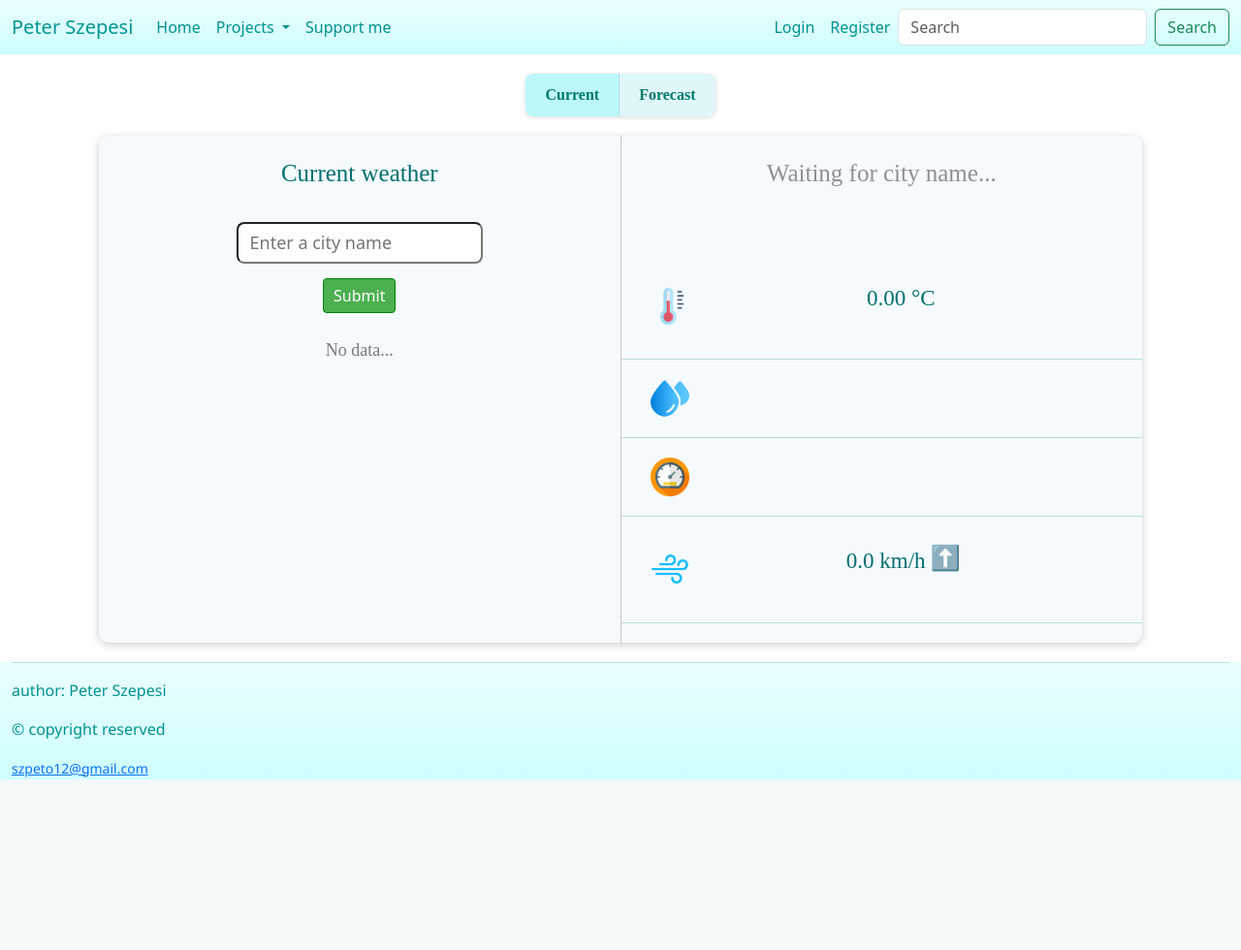
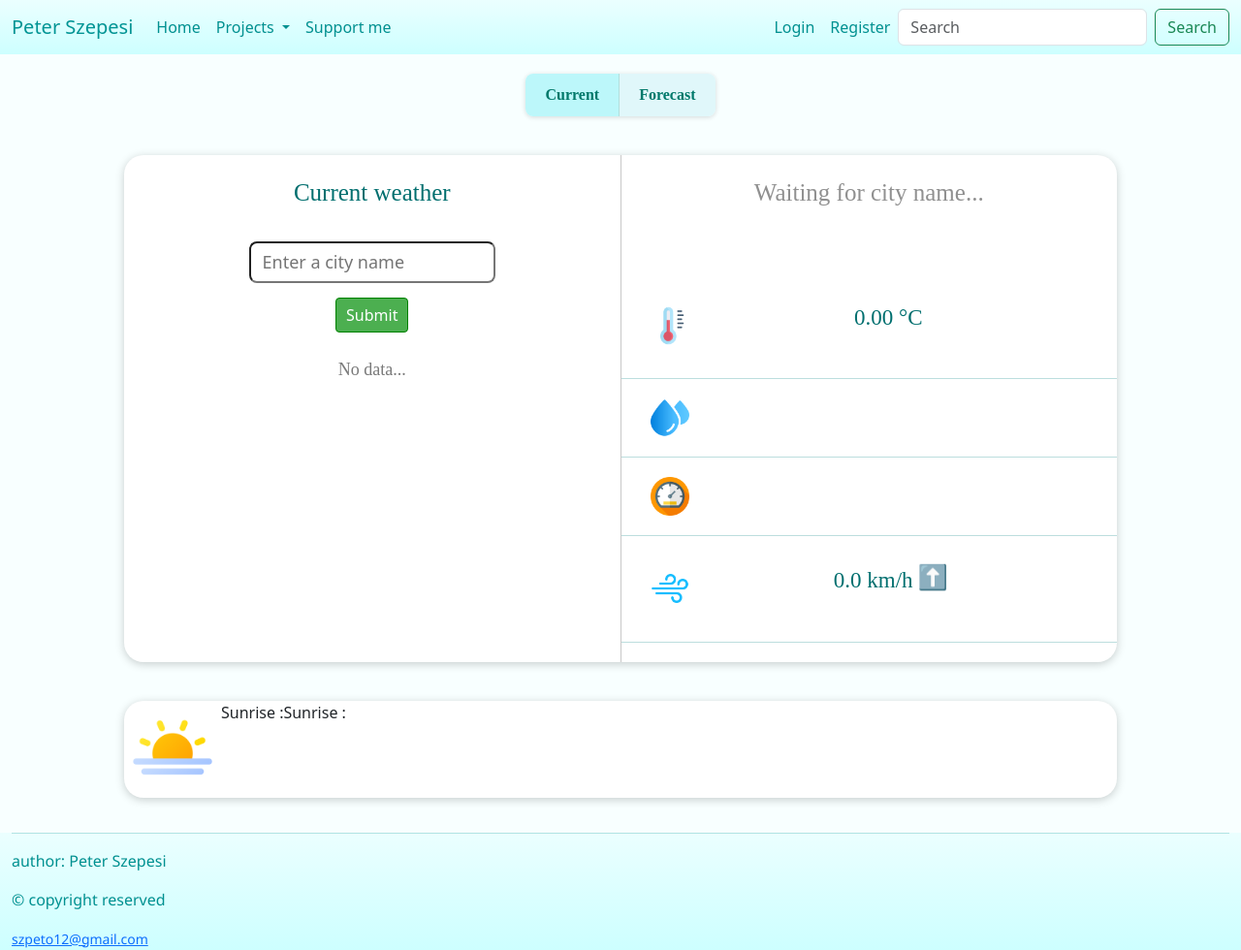
Before and after one commit to SzPeto/Python-Flask-website, a Flask app: page /weather-app in a window 1280 px wide. Shown: the whole page at 97% size. Before the commit the page ends 804 px from the top, so only its background shows below. Run offline with Flask 3, Linux system fonts and the light colour scheme.

Commit message:
Version v0.4.1

```diff
--- a/static/Styles/styles.css
+++ b/static/Styles/styles.css
@@ -20,13 +20,30 @@
 }
 
 /* Layout **************************************************************************************************** */
-.h-box-main {
+.v-box-container-main {
+    display: flex;
+    flex-direction: column;
+    align-items: center;
+}
+
+.h-box-main-1 {
     display: flex;
     flex-direction: row;
-    border-radius: 10px;
+    border-radius: 20px;
     margin: 20px;
-    background-color: rgb(245, 250, 255);
+    background-color: rgb(255, 255, 255);
     box-shadow: 0px 2px 10px rgba(0,0,0,0.2);
+    width: 80%;
+}
+
+.h-box-main-2 {
+    display: flex;
+    flex-direction: row;
+    border-radius: 20px;
+    margin: 20px;
+    background-color: rgb(255, 255, 255);
+    box-shadow: 0px 2px 10px rgba(0,0,0,0.2);
+    width: 80%;
 }
 
 .v-box-left {
@@ -135,8 +152,14 @@
 }
 
 #description-label {
-    font-family: Segoe UI;
+    font-family: Bahnschrift;
     font-size: 18px;
+    color: rgb(0, 111, 111);
+}
+
+#cloud-coverage-label {
+    font-family: Bahnschrift;
+    font-size: 14px;
     color: rgb(0, 111, 111);
 }
 
@@ -184,3 +207,7 @@
 .switch-tab.active {
     background-color: rgb(188, 247, 250);
 }
+
+body {
+    background-color: rgb(248, 255, 255);
+}
--- a/templates/weather-app.html
+++ b/templates/weather-app.html
@@ -4,12 +4,12 @@
 
     <main>
 
-        <div class="container">
+        <div class="v-box-container-main">
             <div class="switch-bar">
               <a href="/weather-app" class="switch-tab {% if active_tab == 'current' %}active{% endif %}">Current</a>
               <a href="/weather-app" class="switch-tab {% if active_tab == 'forecast' %}active{% endif %}">Forecast</a>
             </div>
-            <div class="h-box-main">
+            <div class="h-box-main-1">
 
                 <div class="v-box-left">
 
@@ -42,7 +42,8 @@
                     {% endif %}
 
                     {% if data %}
-                        <p id="description-label">{{ data.get("weather")[0].get("description") }}</p>
+                        <p id="description-label">{{ data.get("weather")[0].get("description").capitalize() }}</p>
+                        <p id="cloud-coverage-label">Cloud coverage : {{ data.get("clouds").get("all") }} %</p>
                     {% endif %}
 
                     <div class="h-box-data">
@@ -93,6 +94,12 @@
                 </div>
 
             </div>
+            <div class="h-box-main-2">
+                <img src="{{url_for('static', filename='Images/sunrise - minimalist.png')}}" width="100"
+                     alt="sunrise">
+                <p>Sunrise : </p>
+                <p>Sunrise : </p>
+            </div>
         </div>
     </main>
 
```
Also changed, not shown: weather_app.py (+16 -5 lines), static/Images/sunrise - minimalist.png (added), 1 other file.
